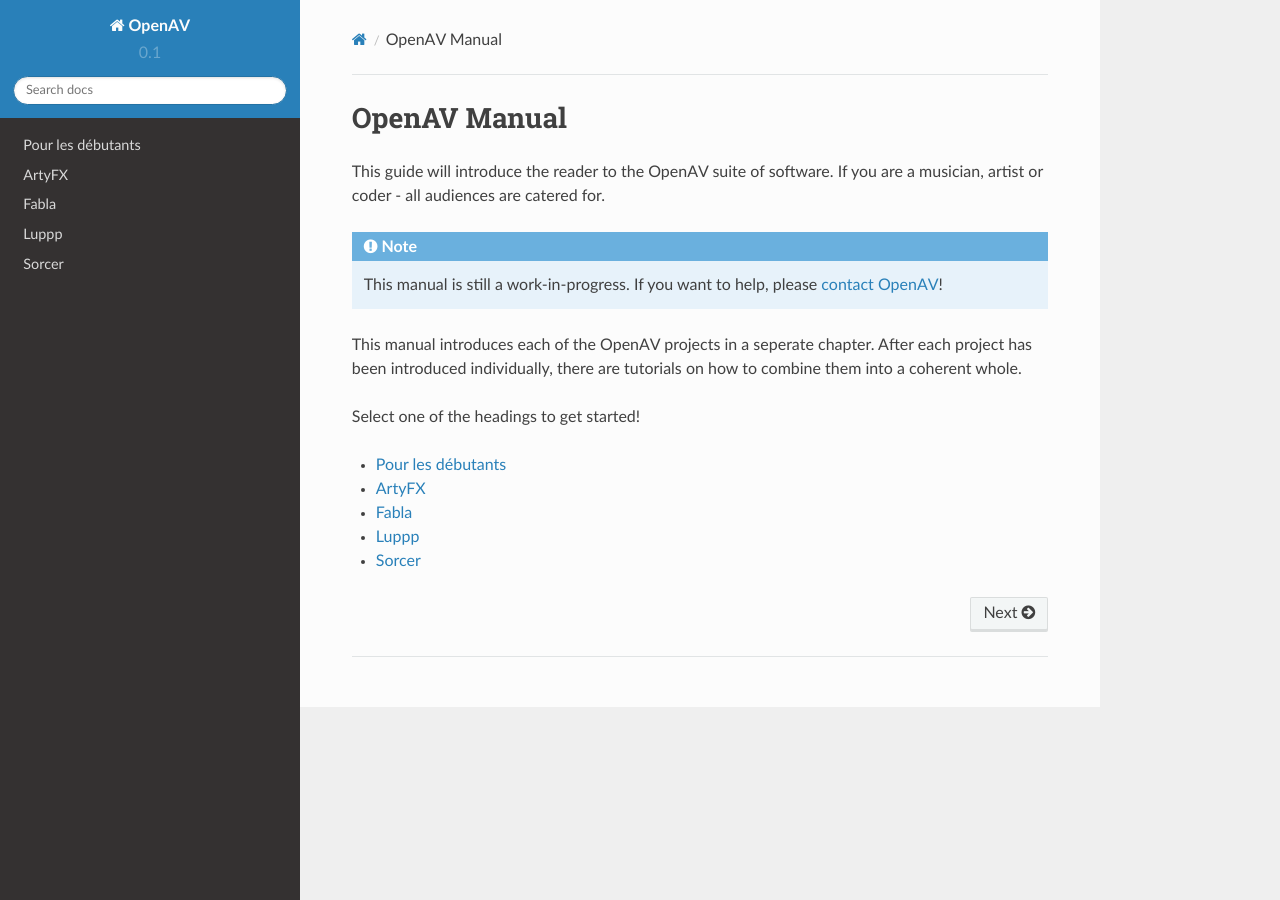
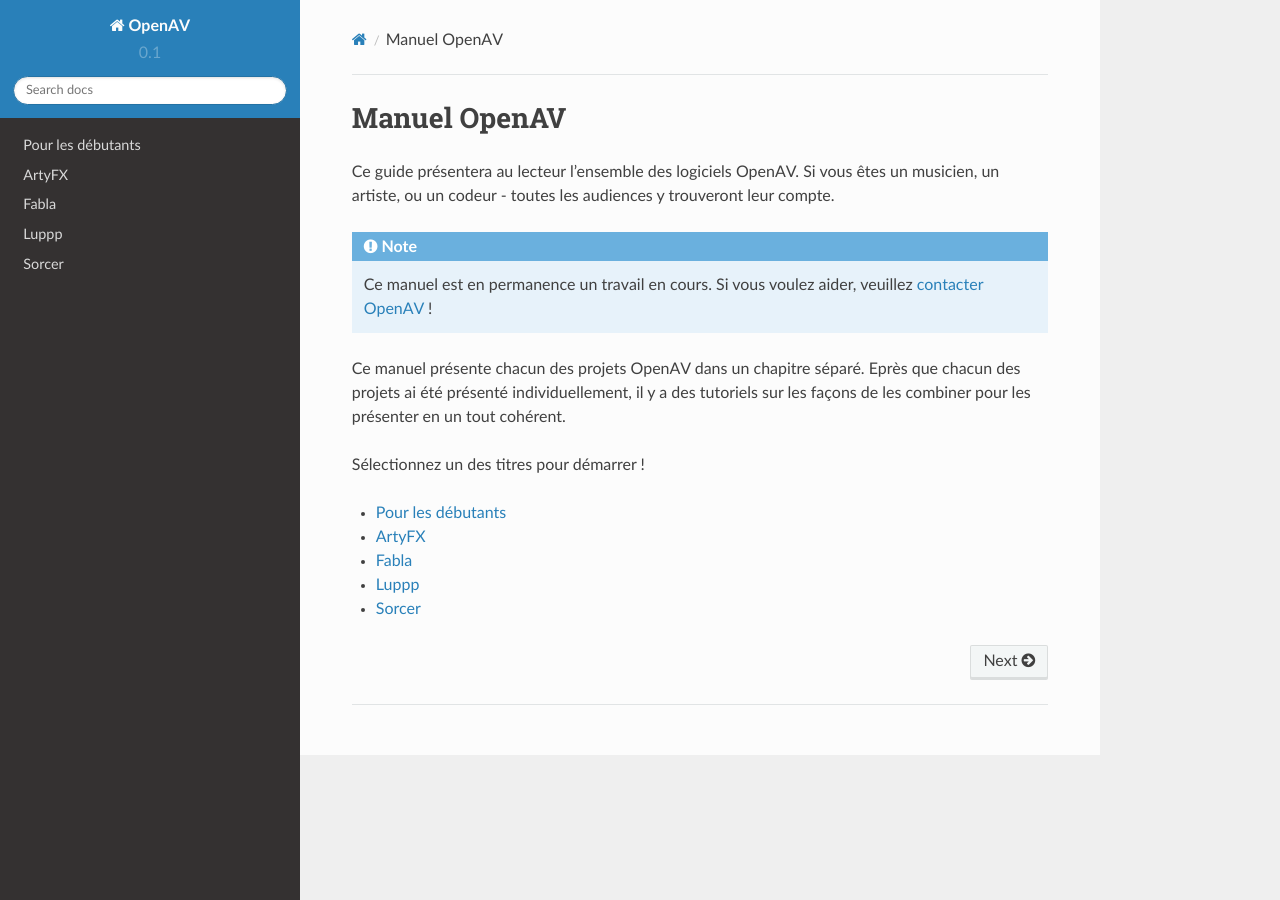
Before and after one commit to openAVproductions/openAV-manual, a Sphinx documentation site: the page built from source/index.rst, in a window 1280 px wide. Built offline with Sphinx 7.4.7 and the Read the Docs theme 2.0.0, drawn with Linux system fonts in a browser that asks for light colours.

Commit message:
fr: replace index.rst as sphinx uses this file directly

```diff
--- a/source/index.rst
+++ b/source/index.rst
@@ -3,22 +3,22 @@
    You can adapt this file completely to your liking, but it should at least
    contain the root `toctree` directive.
 
-OpenAV Manual
+Manuel OpenAV
 =================
 
-This guide will introduce the reader to the OpenAV suite of software.
-If you are a musician, artist or coder - all audiences are catered for.
+Ce guide présentera au lecteur l'ensemble des logiciels OpenAV.
+Si vous êtes un musicien, un artiste, ou un codeur - toutes les audiences y trouveront leur compte.
 
-.. note:: This manual is still a work-in-progress. If you want to help,
-	please `contact OpenAV`_!
+.. note:: Ce manuel est en permanence un travail en cours. Si vous voulez aider,
+  veuillez `contacter OpenAV`_ !
 
-This manual introduces each of the OpenAV projects in a seperate chapter.
-After each project has been introduced individually, there are tutorials on
-how to combine them into a coherent whole.
+Ce manuel présente chacun des projets OpenAV dans un chapitre séparé.
+Eprès que chacun des projets ai été présenté individuellement, il y a des tutoriels sur
+les façons de les combiner pour les présenter en un tout cohérent.
 
-.. _contact OpenAV: http://openavproductions.com/contact/
+.. _contacter OpenAV : http://openavproductions.com/contact/
 
-Select one of the headings to get started!
+Sélectionnez un des titres pour démarrer !
 
 .. toctree::
    :maxdepth: 1
```
Also changed, not shown: source/fr-index.rst (deleted, +0 -35 lines).
